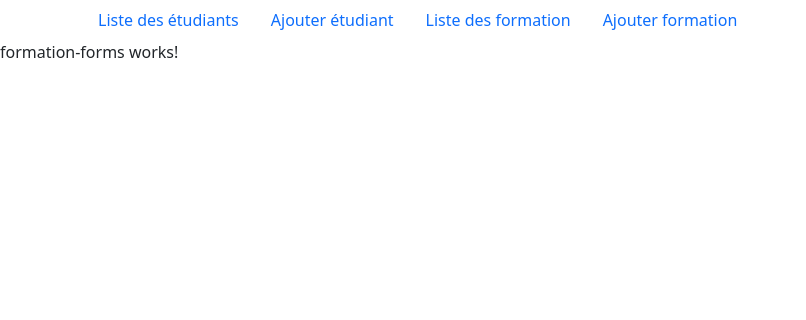
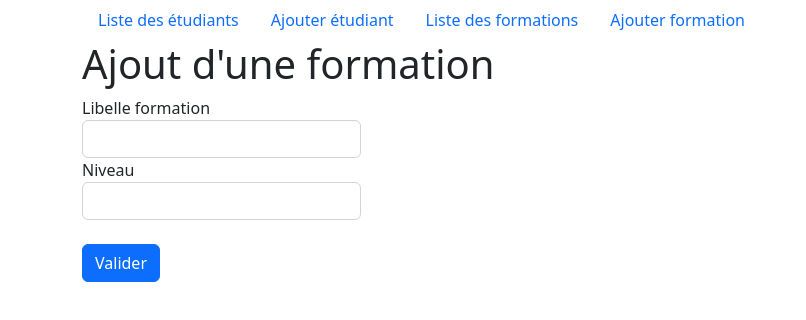
Before and after one commit to ibrahimandao/scolariteMIT, an Angular app: page /addformation in a window 1280 px wide. Shown: the top 320 px of the page, without its empty margins (0-806 px from the left). Built offline with nearby package versions, Linux system fonts and the light colour scheme.

Commit message:
mise en place du dropdown

```diff
--- a/src/app/app.component.html
+++ b/src/app/app.component.html
@@ -11,7 +11,7 @@
         <ul class="nav">
             <li class="nav-item"><a class="nav-link" routerLink="/etudiant">Liste des étudiants</a></li>
             <li class="nav-item"><a class="nav-link" routerLink="/addetudiant">Ajouter étudiant</a></li>
-            <li class="nav-item"><a class="nav-link" routerLink="/formation">Liste des formation</a></li>
+            <li class="nav-item"><a class="nav-link" routerLink="/formation">Liste des formations</a></li>
             <li class="nav-item"><a class="nav-link" routerLink="/addformation">Ajouter formation</a></li>
         </ul>
       </nav>
--- a/src/app/etudiant-forms/etudiant-forms.component.html
+++ b/src/app/etudiant-forms/etudiant-forms.component.html
@@ -39,7 +39,7 @@
                <input type="text"  class="w-25 form-control" formControlName="matricule">
             </div>
 
-            <div class="form-group">
+            <!--<div class="form-group">
                <label>Libelle formation</label>
                <input type="text"  class="w-25 form-control" formControlName="libelle">
             </div>
@@ -47,6 +47,24 @@
             <div class="form-group">
                <label>Niveau</label>
                <input type="text"  class="w-25 form-control" formControlName="niveau">
+            </div>-->
+
+            <div class="form-group">
+               <label>Formation</label>
+               <select   class="w-25 form-control"  formControlName="formationId">
+                  <option value="3">
+                    Info
+                  </option>
+                  <option value="4">
+                     Chauffeur
+                   </option>
+                   <option value="6">
+                     Réseau
+                   </option>
+                   <option value="7">
+                     Info
+                   </option>
+               </select>
             </div>
             <br/>
             <button type="submit" class = "btn btn-primary">Valider</button>
--- a/src/app/etudiant-forms/etudiant-forms.component.ts
+++ b/src/app/etudiant-forms/etudiant-forms.component.ts
@@ -1,7 +1,8 @@
 import { Component, OnInit } from '@angular/core';
 import { FormBuilder,FormGroup } from '@angular/forms';
+
+import { Etudiant } from '../etudiant/Etudiant';
 import { EtudiantService } from '../services/etudiant/etudiant.service';
-import { Etudiant } from '../etudiant/Etudiant';
 
 @Component({
   selector: 'app-etudiant-forms',
@@ -9,6 +10,8 @@ import { Etudiant } from '../etudiant/Etudiant';
   styleUrls: ['./etudiant-forms.component.css']
 })
 export class EtudiantFormsComponent implements OnInit {
+
+  formationSelected : number = 3;
   etudiantform : FormGroup = new FormGroup('');
   etudiant = new Etudiant();
   constructor(private fb : FormBuilder,private service : EtudiantService) { }
@@ -22,8 +25,7 @@ export class EtudiantFormsComponent implements OnInit {
       matricule : [],
       city : [],
       firstname : [],
-      libelle: [],
-      niveau: [],
+      formationId: [],
     });
   }
 
--- a/src/app/etudiant/Etudiant.ts
+++ b/src/app/etudiant/Etudiant.ts
@@ -12,16 +12,19 @@ export class Etudiant{
 
     formation : Formation;
 
+    formationId : number;
+
     /**
      *
      */
-    constructor(pNom:string ='',pFirstName:string='',pMail:string='',pTel:string='',pMatricule:string='',pCity:string='',pLibelleForm : string='',pNiv:number=0) {
+    constructor(pNom:string ='',pFirstName:string='',pMail:string='',pTel:string='',pMatricule:string='',pCity:string='',pLibelleForm : string='',pNiv:number=0,pFormId:number=0) {
         this.name = pNom;
         this.email = pMail;
         this.phone = pTel;
         this.matricule = pMatricule;
         this.city = pCity;
         this.firstname = pFirstName;
+        this.formationId = pFormId;
 
         this.formation = new Formation(pLibelleForm,pNiv);
     }
@@ -31,7 +34,7 @@ export class Etudiant{
     }
 
     static loadFromFormGroup(data : any){
-        return new Etudiant(data.name,data.firstname,data.email,data.phone,data.matricule,data.city,data.libelle,data.niveau);
+        return new Etudiant(data.name,data.firstname,data.email,data.phone,data.matricule,data.city,data.libelle,data.niveau,data.formationId);
     }
 
 }
--- a/src/app/formation-forms/formation-forms.component.html
+++ b/src/app/formation-forms/formation-forms.component.html
@@ -1 +1,27 @@
-<p>formation-forms works!</p>
+<!DOCTYPE html>
+ <html>
+    <head>
+        <title>Cours Complet Bootstrap 4</title>
+        <meta charset='utf-8'>
+        <meta name="viewport" content="width=device-width, initial-scale=1, shrink-to-fit=no">
+     </head>
+     <body>
+    <div class="container">
+      <h1>Ajout d'une formation</h1>
+      <form [formGroup]="formationform" (ngSubmit)="addFormation()">
+
+            <div class="form-group">
+               <label>Libelle formation</label>
+               <input type="text"  class="w-25 form-control" formControlName="libelle">
+            </div>
+
+            <div class="form-group">
+               <label>Niveau</label>
+               <input type="text"  class="w-25 form-control" formControlName="niveau">
+            </div>
+            <br/>
+            <button type="submit" class = "btn btn-primary">Valider</button>
+      </form>
+</div>
+</body>
+</html>
--- a/src/app/formation-forms/formation-forms.component.ts
+++ b/src/app/formation-forms/formation-forms.component.ts
@@ -16,7 +16,16 @@ export class FormationFormsComponent implements OnInit {
 
 
   ngOnInit(): void {
-
+    this.formationform = this.fb.group({
+      libelle: [],
+      niveau: [],
+    });
   }
 
+   addFormation(){
+    this.formation = new Formation(this.formationform.value.libelle,this.formationform.value.niveau);
+    this.service.add(this.formation).subscribe((data: any) => {
+      console.log(data);
+    });
+  }
 }
--- a/src/app/formation/Formation.ts
+++ b/src/app/formation/Formation.ts
@@ -1,10 +1,11 @@
 export class Formation{
-
+    id : number;
     libelle : string
     niveau : number
 
-    constructor(pLibelle : string='',pNiv: number =0){
+    constructor(pLibelle : string='',pNiv: number =0,pId : number=0){
         this.libelle = pLibelle;
         this.niveau = pNiv;
+        this.id = pId;
     }
 }
--- a/src/app/formation/formation.component.html
+++ b/src/app/formation/formation.component.html
@@ -13,12 +13,14 @@
           <tr>
             <th>Libelle</th>
             <th>Niveau</th>
+            <th>Action</th>
           </tr>
         </thead>
         <tbody>
           <tr *ngFor="let item of formations">
             <td>{{item.libelle}}</td>
             <td>{{item.niveau}}</td>
+            <td><a (click)="deleteFormation(item.id)" href="/formation">Delete</a></td>
           </tr>
         </tbody>
       </table>
--- a/src/app/formation/formation.component.ts
+++ b/src/app/formation/formation.component.ts
@@ -15,6 +15,13 @@ export class FormationComponent implements OnInit {
     this.service.findAll().subscribe((data: any) => {
       this.formations = data;
     });
+
+
+  }
+
+  deleteFormation(id : number) {
+    this.service.delete(id).subscribe(() => {
+    });
   }
 
 }
--- a/src/app/services/formation/FormationService.ts
+++ b/src/app/services/formation/FormationService.ts
@@ -1,6 +1,7 @@
 import { Injectable } from '@angular/core';
 import { HttpClient, HttpHeaders, HttpErrorResponse } from '@angular/common/http';
 import { environment } from  'src/environments/environment';
+import { Formation } from 'src/app/formation/Formation';
 
 @Injectable({
     providedIn: 'root'
@@ -18,8 +19,14 @@ import { environment } from  'src/environments/environment';
     constructor(private http: HttpClient) { }
 
     findAll() {
-        //this.result = this.http.get(this.endpoint + 'Formation/All/');
+       return this.http.get(this.endpoint + 'Formation/All/');
+    }
 
-        return this.http.get(this.endpoint + 'Formation/All/');
+    add(form : Formation){
+      return this.http.post(this.endpoint + 'Formation/Add/',form);
+    }
+
+    delete(id : number){
+      return this.http.delete(this.endpoint + 'Formation/delete/'+ id +'/');
     }
   }
```
